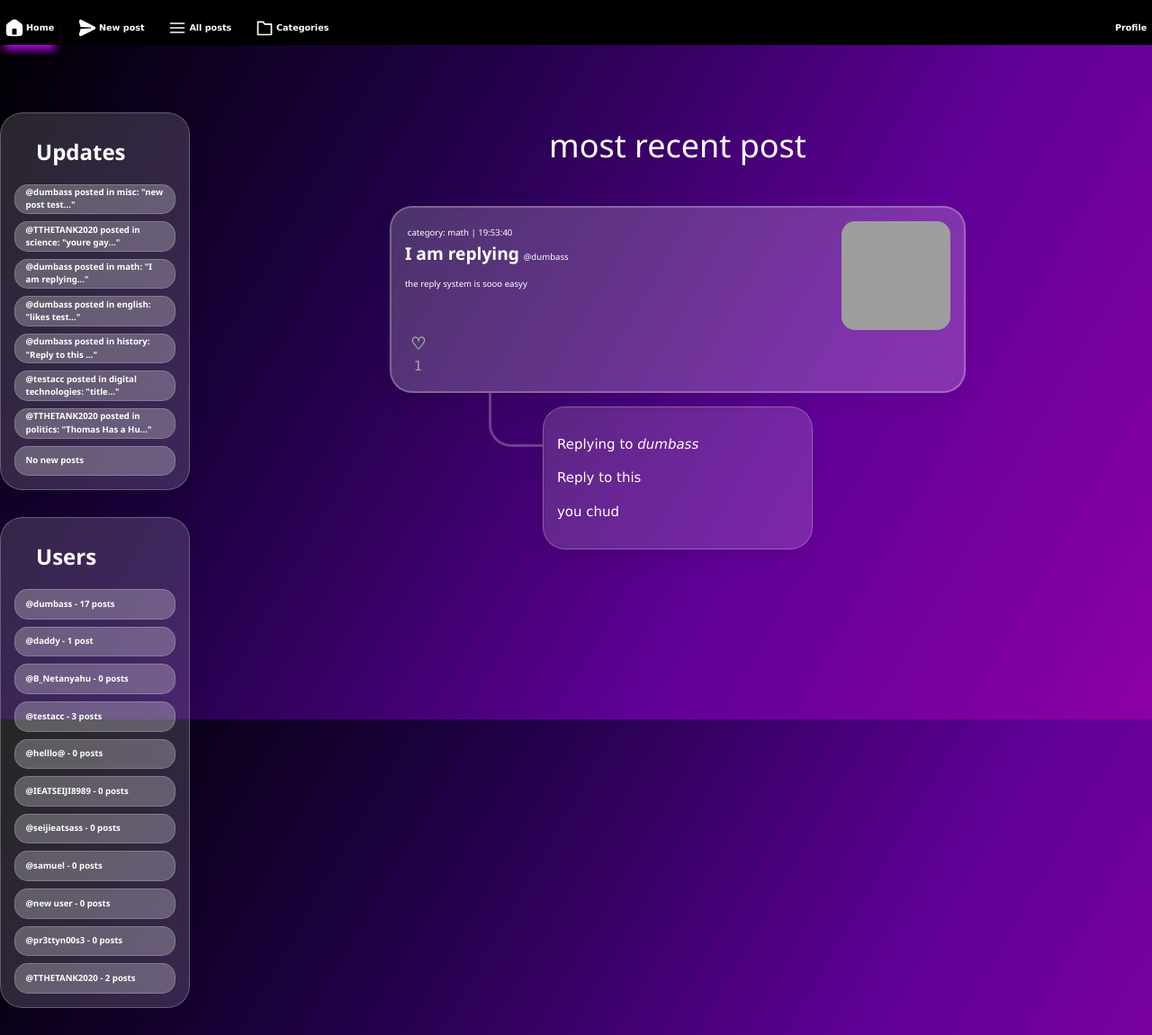
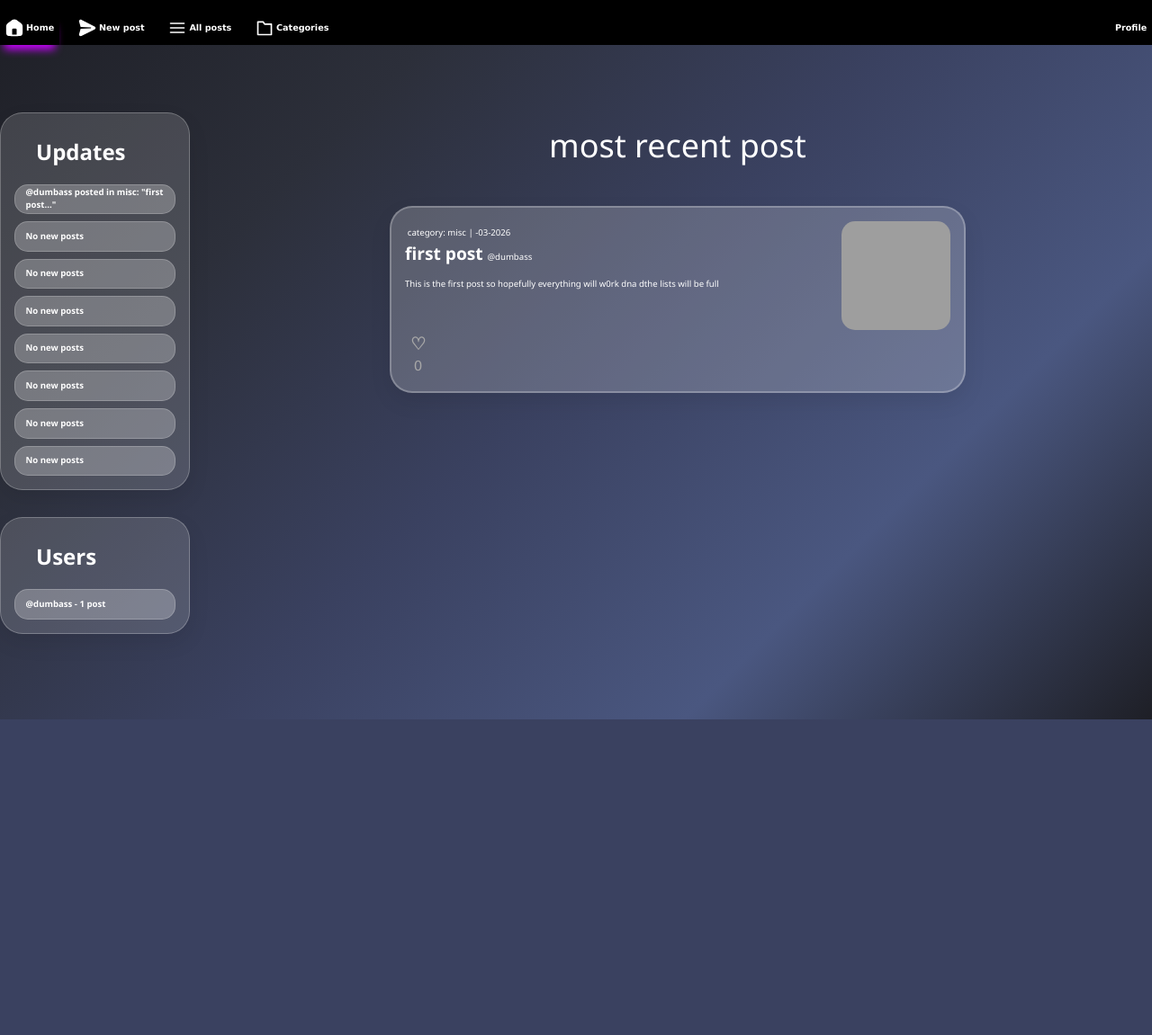
Before and after one commit to MooseZ690/message, a Flask app: page / in a window 1280 px wide. Shown: the whole page at 90% size. After the commit the page ends 800 px from the top, so only its background shows below. Run offline with Flask 3, Linux system fonts and the light colour scheme; data comes from the database, SQL or seed files in the repository; data that the repository does not hold is empty; some web fonts are replaced; grey boxes are pictures that could not be loaded.

Commit message:
started fixing ugly db stuff, soon all will be connected through FKs

```diff
--- a/app.py
+++ b/app.py
@@ -43,14 +43,15 @@ def query_db(query, args=(), one=False):
 @app.route("/") #creates the home route for the flask app
 def home():
     sql = """
-        SELECT posts.title, posts.content, posts.name, posts.imageurl, cat.name, posts.time, posts.id, posts.reply, cat.id
+        SELECT posts.title, posts.content, users.name, posts.imageurl, cat.name, posts.time, posts.id, posts.reply, cat.id
         FROM posts
         JOIN cat ON posts.categoryid = cat.id
+        JOIN users on posts.user_id = users.id
         ORDER BY posts.time DESC;
         """
         #sql statement to return all posts from the database
     userssql = """
-        SELECT users.id, users.username
+        SELECT users.id, users.name
         FROM users
         ORDER BY users.id ASC;
         """
@@ -72,9 +73,10 @@ def home():
 @app.route("/allposts")
 def allposts():
     sql = """
-    SELECT posts.title, posts.content, posts.name, posts.imageurl, cat.name, posts.id, posts.time, posts.reply
+    SELECT posts.title, posts.content, users.name, posts.imageurl, cat.name, posts.id, posts.time, posts.reply
     FROM posts
     JOIN cat ON posts.categoryid = cat.id
+    JOIN users ON posts.user_id = users.id
     ORDER BY posts.time DESC;
     """
     #sql statement to return all relevant info from posts table
@@ -320,6 +322,12 @@ def follow(followed_id):
     db.commit()
     return redirect(request.referrer)
 
+#ADMIN ACTIONS
+@app.route("/block/<int:id>")
+def block(id):
+    sql = """ e """
+    return None
+
 
 if __name__ == '__main__':
     app.run(host="0.0.0.0", debug=True) #run the app
--- a/static/style.css
+++ b/static/style.css
@@ -5,12 +5,13 @@
 /* Global styling */
 
 body{
-    background:linear-gradient(
-    120deg,
-    rgb(0, 0, 0) 0%,
-    rgb(31, 1, 70) 33%,
-    rgb(96, 0, 151) 67%,
-    rgb(140, 0, 165) 100%
+    background: linear-gradient(
+        135deg,
+        #1e1f26 0%,      /* deep graphite base */
+        #2c2f3a 25%,     /* muted steel blue */
+        #3a4160 50%,     /* darker slate blue */
+        #4a5780 75%,     /* slightly brighter, icy blue accent */
+        #1e1f26 100%     /* loop back to graphite */
     );
     background-attachment:fixed;
     background-repeat:no-repeat;
--- a/templates/home.html
+++ b/templates/home.html
@@ -1,4 +1,5 @@
 {% extends "layout.html" %}
+{% if results %}
     {% block body %}
 
     {% set item = results[0] %} {# most recent post #}
@@ -126,3 +127,4 @@
     </div>
 
     {% endblock %}
+{% endif %}
```
Also changed, not shown: database.db. Lines whose indentation alone changed are shown as unchanged.
